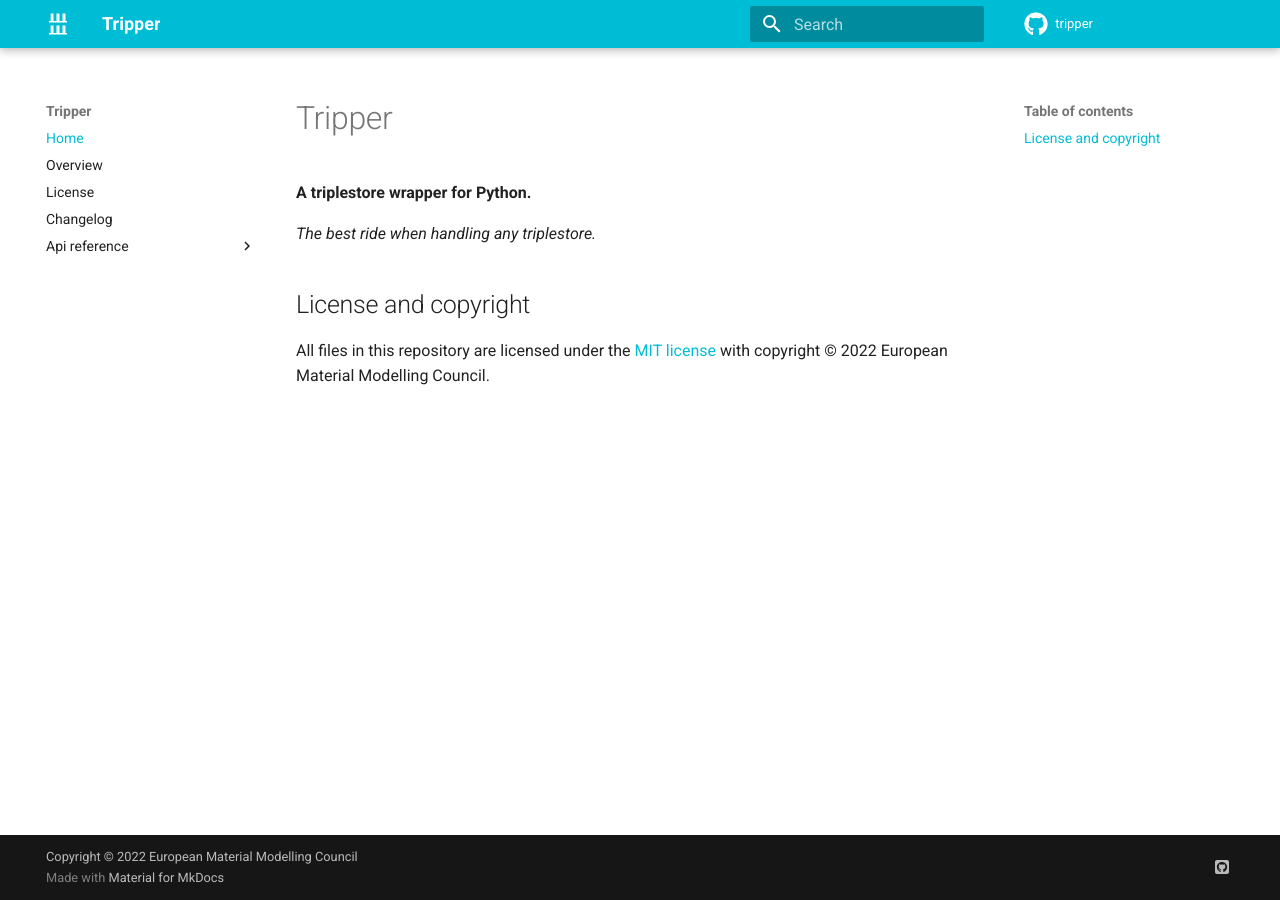
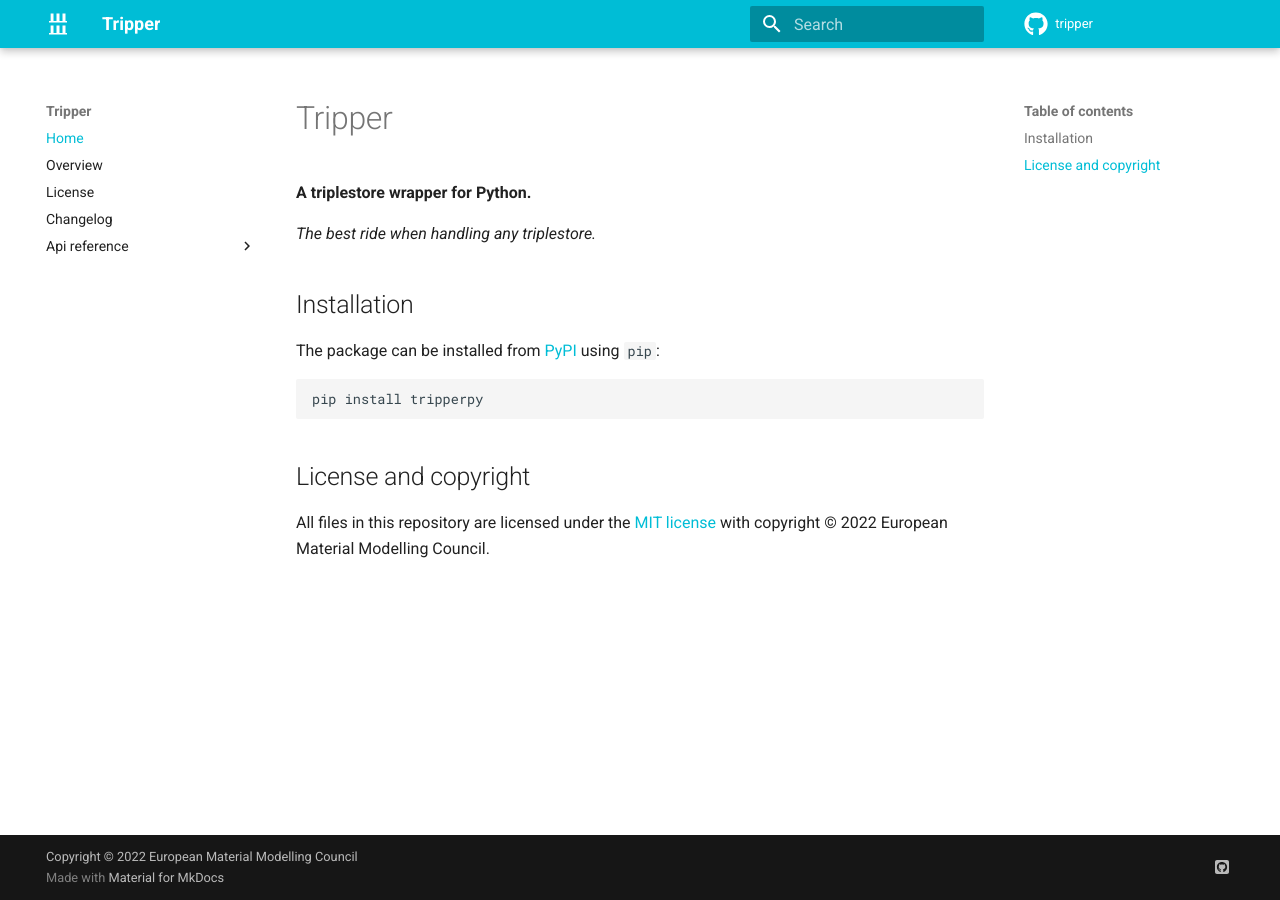
Before and after one commit to EMMC-ASBL/tripper, an MkDocs documentation site: the page built from docs/index.md, in a window 1280 px wide. Built offline with MkDocs 1.6.1 and Material for MkDocs 9.7.7, drawn with Linux system fonts in a browser that asks for light colours; comment, search, counter and statistics services are not loaded; the version menu is left out.

Commit message:
Use `tripperpy` as package name

````diff
--- a/docs/index.md
+++ b/docs/index.md
@@ -4,6 +4,14 @@
 
 _The best ride when handling any triplestore._
 
+## Installation
+
+The package can be installed from [PyPI](https://pypi.org/project/tripperpy) using `pip`:
+
+```shell
+pip install tripperpy
+```
+
 ## License and copyright
 
 All files in this repository are licensed under the [MIT license](LICENSE.md) with copyright &copy; 2022 European Material Modelling Council.
--- a/pyproject.toml
+++ b/pyproject.toml
@@ -3,7 +3,7 @@ requires = ["flit_core >=3.4,<4"]
 build-backend = "flit_core.buildapi"
 
 [project]
-name = "tripper"
+name = "tripperpy"
 authors = [
     {name = "Jesper Friis", email = "jesper.friis@sintef.no"},
     {name = "Casper Welzel Andersen", email = "casper.w.andersen@sintef.no"},
````
Also changed, not shown: README.md (+8 -0 lines).
